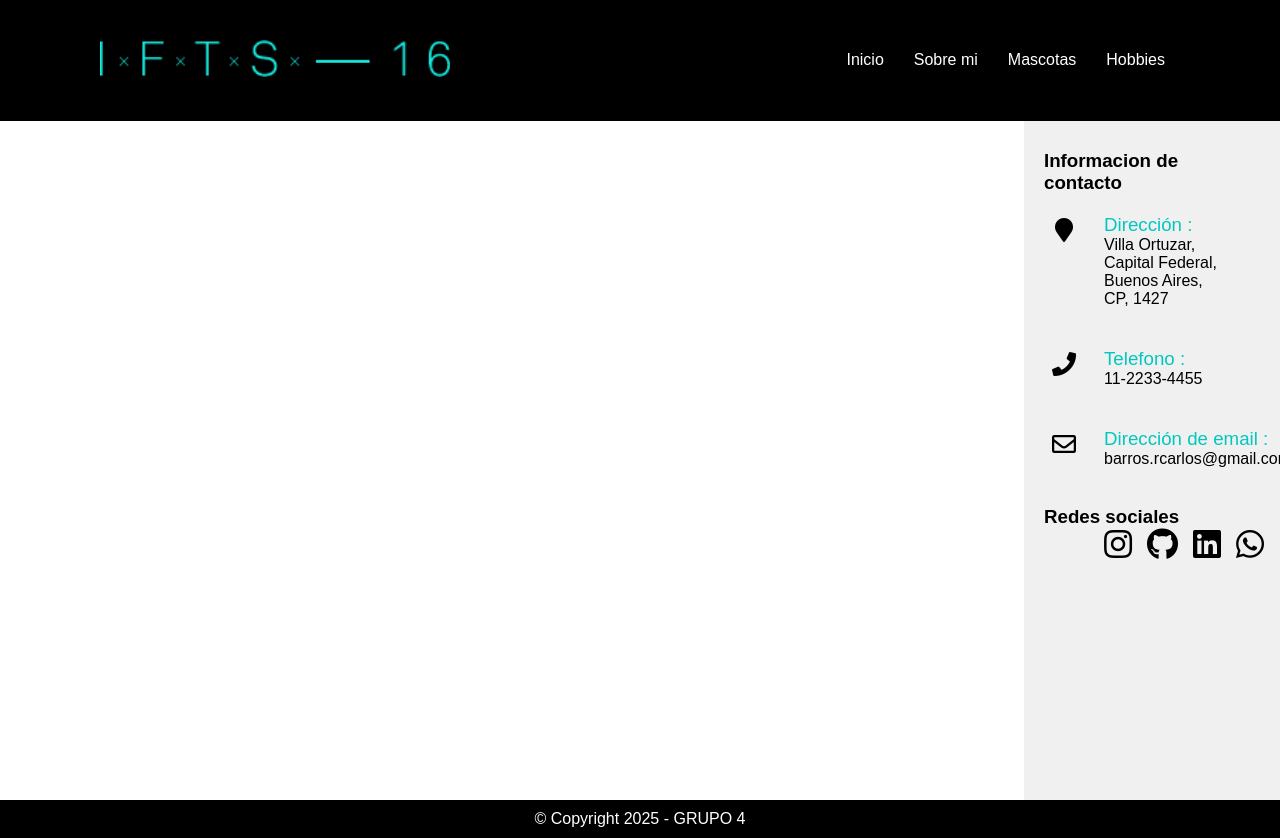
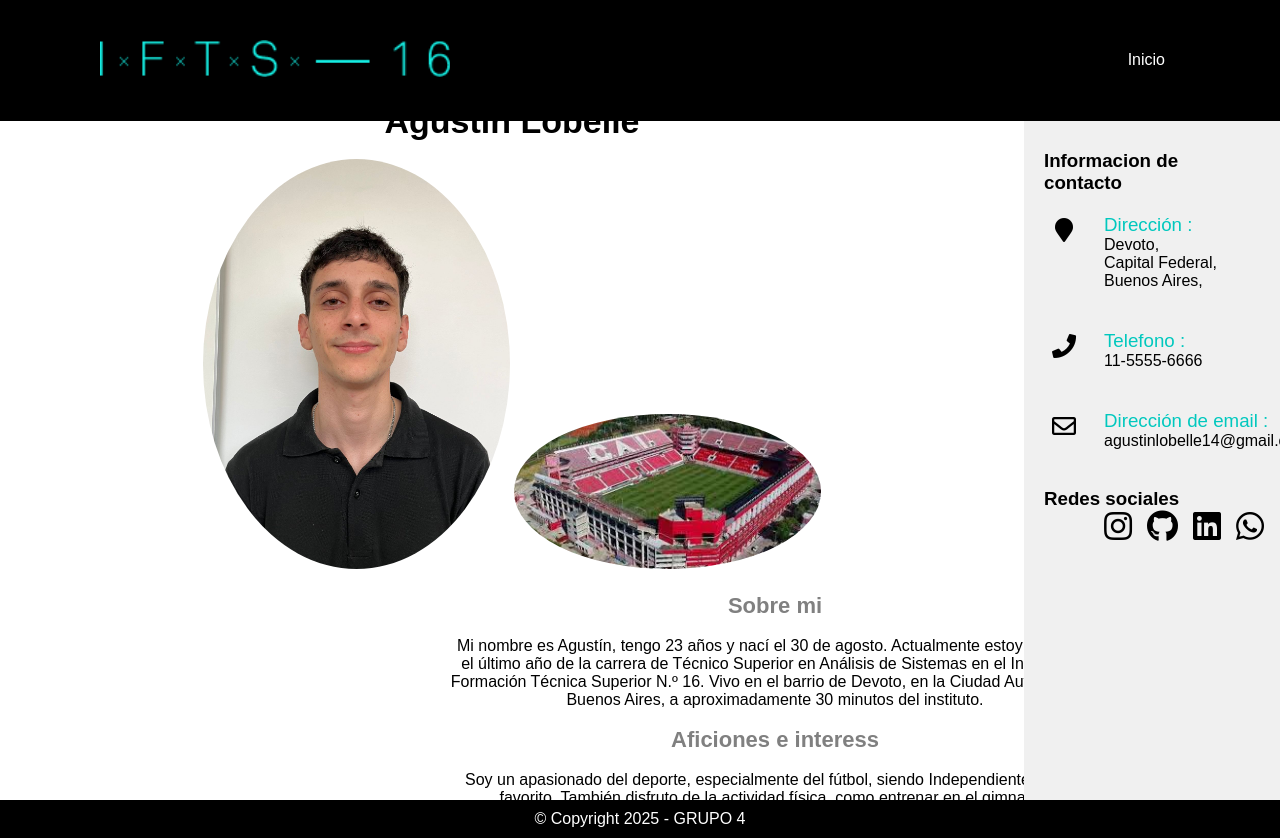
Before and after one commit to Charliiib/blogGrupo4, a plain HTML site: page agus.html in a window 1280 px wide. Shown: the top 838 px of the page. Drawn offline with Linux system fonts and the light colour scheme.

Commit message:
agrego mi parte

```diff
--- a/agus.html
+++ b/agus.html
@@ -4,7 +4,7 @@
  <meta charset="UTF-8">
     <meta name="viewport" content="width=device-width, initial-scale=1.0">
     <link rel="stylesheet" href="css/style.css">
-    <link rel="stylesheet" href="css/charli.css">
+    <link rel="stylesheet" href="css/agus.css">
     <link rel="stylesheet"
     href="https://pro.fontawesome.com/releases/v5.10.0/css/all.css"
     integrity="sha384-AYmEC3Yw5cVb3ZcuHtOA93w35dYTsvhLPVnYs9eStHfGJvOvKxVfELGroGkvsg+p"
@@ -13,21 +13,31 @@
 </head>
 <body>
     <header>
-    <a href="https://ifts16.com/" class="logo">
+    <a href="https://ifts16.com/" target="_blank" class="logo">
         <img src="imagenes/ifts-16.png" alt="logo IFTS 16" id="logo"/>
     </a>
     <nav>
         <ul class="menu">
         <li><a href="index.html">Inicio</a></li>
-        <li><a href="#sobre">Sobre mi</a></li>
-        <li><a href="#mascotas">Mascotas</a></li>
-        <li><a href="#hobbies">Hobbies</a></li>
         </ul>
     </nav>
 </header>
 <div class="contenedor">
 <main class="main-content">
-
+    <article>
+        <h1>Agustin Lobelle</h1><br>
+        <img src="imagenes/perfilagus.jpg" class="fotoperfil" alt="foto perfil" >
+        <img src="imagenes/ind.jpg"  class="fotoperfil" alt="cancha independiente">
+        <div class="contenido">
+        <p><span>Sobre mi</span></p><br>
+        <p>Mi nombre es Agustín, tengo 23 años y nací el 30 de agosto. Actualmente estoy cursando el último año de la carrera de Técnico Superior en Análisis de Sistemas en el Instituto de Formación Técnica Superior N.º 16. Vivo en el barrio de Devoto, en la Ciudad Autónoma de Buenos Aires, a aproximadamente 30 minutos del instituto.</p><br>
+        <p><span>Aficiones e interess</span></p><br>
+        <p>Soy un apasionado del deporte, especialmente del fútbol, siendo Independiente mi club favorito. También disfruto de la actividad física, como entrenar en el gimnasio.</p>
+        <br>
+        <p><span>Trabajo</span></p><br>
+        <p>Trabajo en el área de compras de una empresa dedicada a la fotografía y a la venta de artículos de recuerdo en parques temáticos.</p>
+        </div>
+    </article>
 
 
 </main>
@@ -43,8 +53,7 @@
               <div class="text">
                 <h3>Dirección :</h3>
                 <p>
-                  Villa Ortuzar,<br />Capital Federal,<br />Buenos Aires,<br />CP,
-                  1427
+                  Devoto,<br />Capital Federal,<br />Buenos Aires,<br />
                 </p>
               </div>
             </div>
@@ -54,7 +63,7 @@
               </div>
               <div class="text">
                 <h3>Telefono :</h3>
-                <p>11-2233-4455</p>
+                <p>11-5555-6666</p>
               </div>
             </div>
             <div class="box">
@@ -63,7 +72,7 @@
               </div>
               <div class="text">
                 <h3>Dirección de email :</h3>
-                <p>barros.rcarlos@gmail.com</p>
+                <p>agustinlobelle14@gmail.com</p>
               </div>
             </div>
             <br />
@@ -85,7 +94,7 @@
                 </a>
               </div>
               <div class="icon">
-                <a href=" https://wa.me/+5491122334455" target="_blank">
+                <a href=" https://wa.me/+5491155556666" target="_blank">
                   <i class="fab fa-whatsapp fa-2x"></i>
                 </a>
               </div>
--- a/css/agus.css
+++ b/css/agus.css
@@ -10,6 +10,7 @@ body {
 .main-content {
   overflow-y: auto;
   height: 100vh;
+  text-align: center;
 }
 .sidebar {
   padding: 20px;
@@ -18,9 +19,6 @@ body {
   top: 0;
   height: 100vh;
 }
-
-
-
 
 /* contacto */
 .contactInfo {
@@ -76,3 +74,27 @@ body {
 .contactInfoBx .boxSocial .icon i:hover {
   color: #00c8be;
 }
+
+.fotoperfil {
+  width: 30%;
+  height: 30%;
+  border-radius: 50%;
+  margin-bottom: 20px;
+}
+.main-content .contenido {
+  margin-left: 450px;
+  width: 650px;
+  margin-bottom: 30px;
+}
+
+.main-content h1 {
+  margin-top: 10%;
+  font-size: 34px;
+
+}
+
+.main-content p span {
+  font-weight: bold;
+  font-size: 22px;
+  color: grey;
+}
```
Also changed, not shown: imagenes/ind.jpg (added), imagenes/perfilagus.jpg (added).
